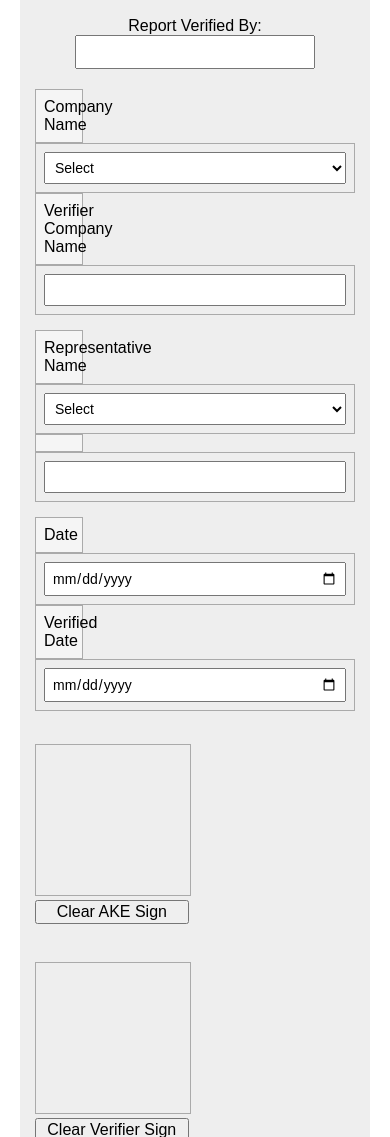
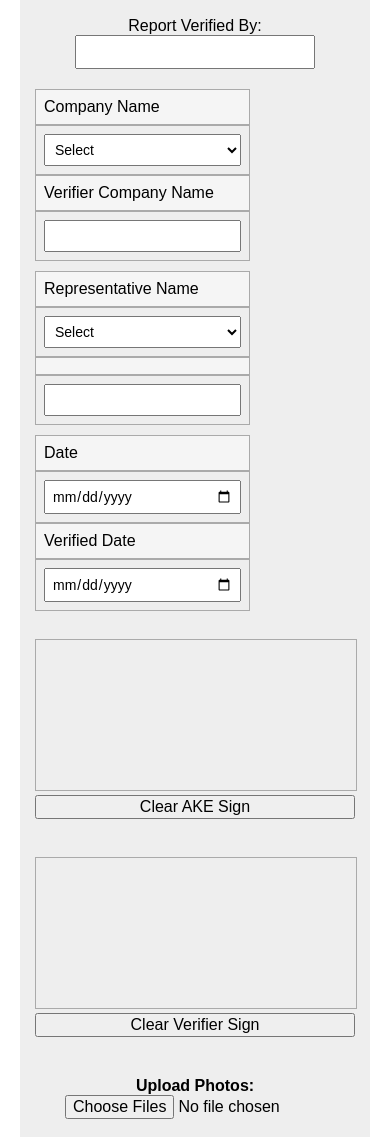
Before and after one commit to alkhooryengineering/vehicle, a website: page JCR-General.html in a window 390 px wide. Shown: the part 1184-2321 px from the top of the page. Drawn offline with nearby package versions, Linux system fonts and the light colour scheme.

Commit message:
Update JCR-General.html

```diff
--- a/JCR-General.html
+++ b/JCR-General.html
@@ -337,7 +337,53 @@ input, select, textarea, button {
 
 
 
-   @media (max-width: 768px) {
+@media (max-width: 768px) {
+  .custom-table {
+    display: block;
+    width: 100%;
+    overflow-x: auto;
+  }
+
+  .custom-table tr {
+    display: flex;
+    flex-direction: column;
+    width: 100%;
+    margin-bottom: 10px;
+  }
+
+  .custom-table td {
+    width: 100% !important;
+    display: block;
+    box-sizing: border-box;
+  }
+
+  .custom-table .narrow {
+    background-color: #f5f5f5;
+    font-weight: bold;
+  }
+
+  .signature-strip {
+    flex-direction: column;
+    align-items: stretch;
+  }
+
+  .signature-strip div {
+    width: 100%;
+  }
+
+  .signature-area > div {
+    flex-direction: column;
+    gap: 20px;
+  }
+
+  .signature-area canvas {
+    width: 100% !important;
+  }
+
+  .signature-area button {
+    width: 100%;
+  }
+
   .info-row {
     flex-direction: column;
   }
@@ -355,43 +401,20 @@ input, select, textarea, button {
     width: 100%;
   }
 
-  .signature-strip {
-    flex-direction: column;
-  }
-
   .photo-grid img {
     width: 100% !important;
   }
 
-  .custom-table td {
-    display: block;
-    width: 100%;
-    box-sizing: border-box;
-  }
-
-  .custom-table tr {
-    display: block;
-    margin-bottom: 15px;
-  }
-
-  .signature-area > div {
-    display: flex;
-    flex-direction: column;
-    gap: 20px;
-  }
-
-  .signature-area canvas {
-    width: 100% !important;
-  }
-
-  .signature-area button {
-    width: 100%;
+  .signature-canvas-container > div {
+    max-width: 100% !important;
+    flex: 1 1 100%;
   }
 
   .submit-button {
     width: 100%;
   }
 }
+
 
 
 
```
